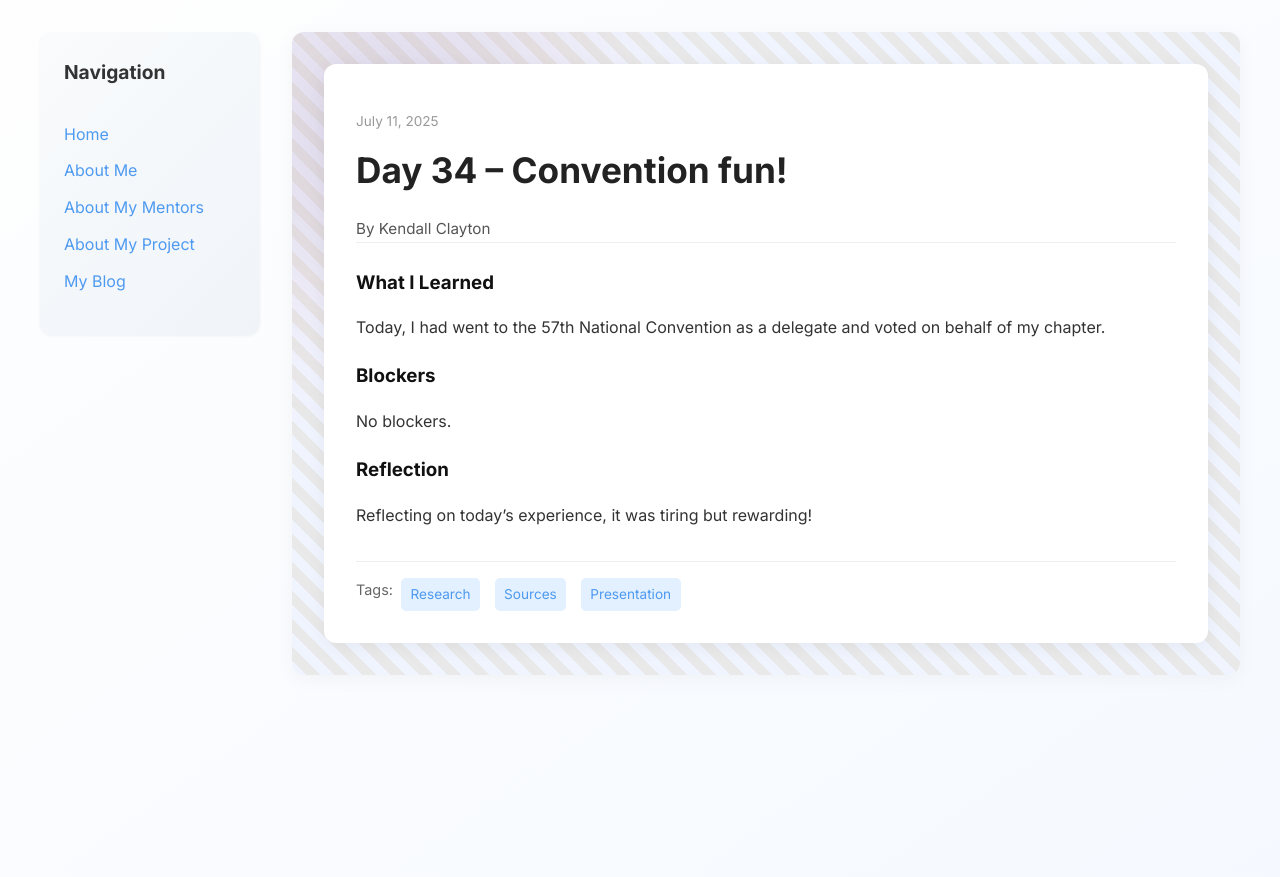
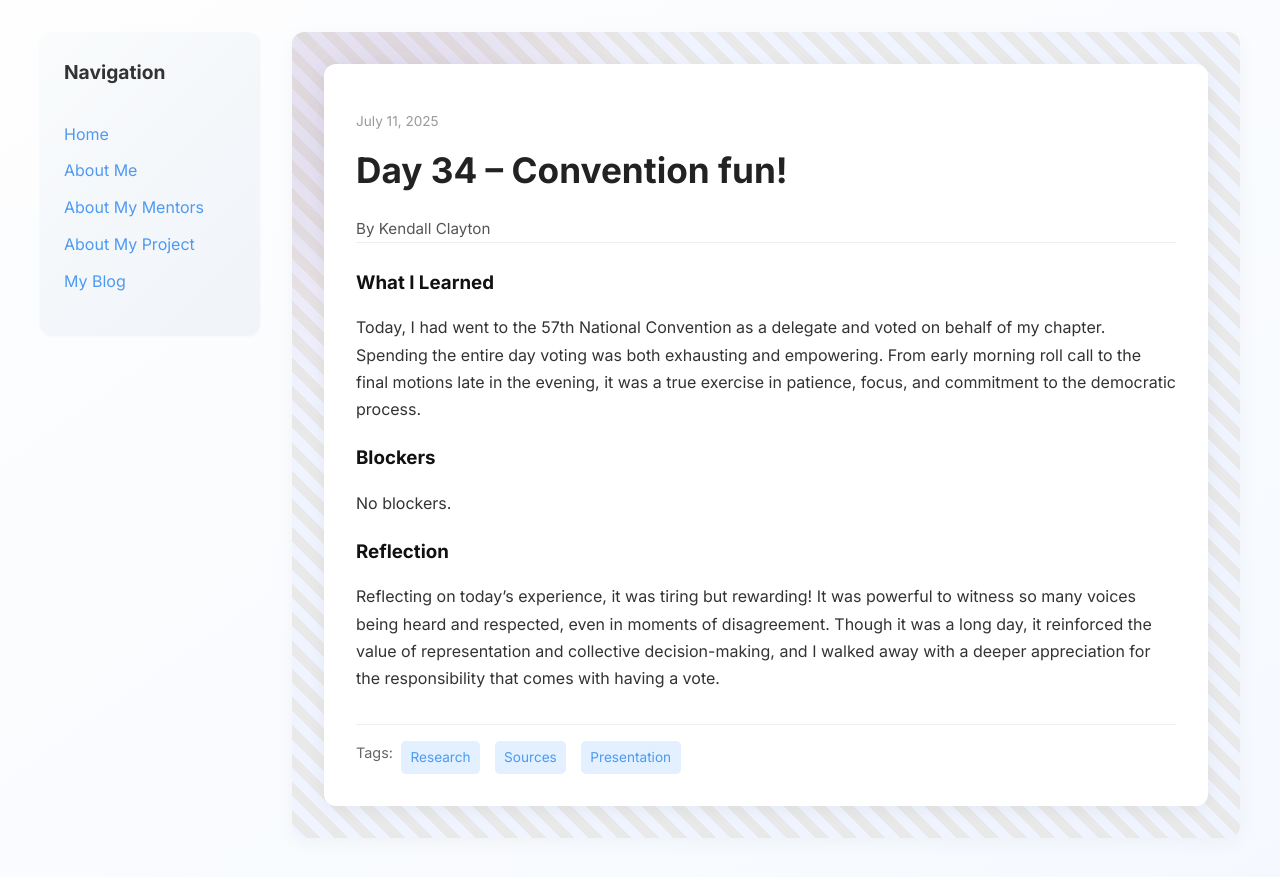
Before and after one commit to kendallzoe/kendallzoe.github.io, a Jekyll site: the page built from _posts/2025-07-11-day-34.md, in a window 1280 px wide. Shown: the top 877 px of the page. Built offline with Jekyll 4.4.1, drawn with Linux system fonts in a browser that asks for light colours.

Commit message:
Update 2025-07-11-day-34.md

```diff
--- a/_posts/2025-07-11-day-34.md
+++ b/_posts/2025-07-11-day-34.md
@@ -7,11 +7,11 @@ permalink: /day34.html
 tags: ["Research", "Sources", "Presentation"]
 
 what_i_learned: >
-   Today, I had went to the 57th National Convention as a delegate and voted on behalf of my chapter.
+   Today, I had went to the 57th National Convention as a delegate and voted on behalf of my chapter. Spending the entire day voting was both exhausting and empowering. From early morning roll call to the final motions late in the evening, it was a true exercise in patience, focus, and commitment to the democratic process.
 
 
 blockers: No blockers.
 
 reflection: >
-  Reflecting on today’s experience, it was tiring but rewarding!
+  Reflecting on today’s experience, it was tiring but rewarding! It was powerful to witness so many voices being heard and respected, even in moments of disagreement. Though it was a long day, it reinforced the value of representation and collective decision-making, and I walked away with a deeper appreciation for the responsibility that comes with having a vote.
 ---
```
